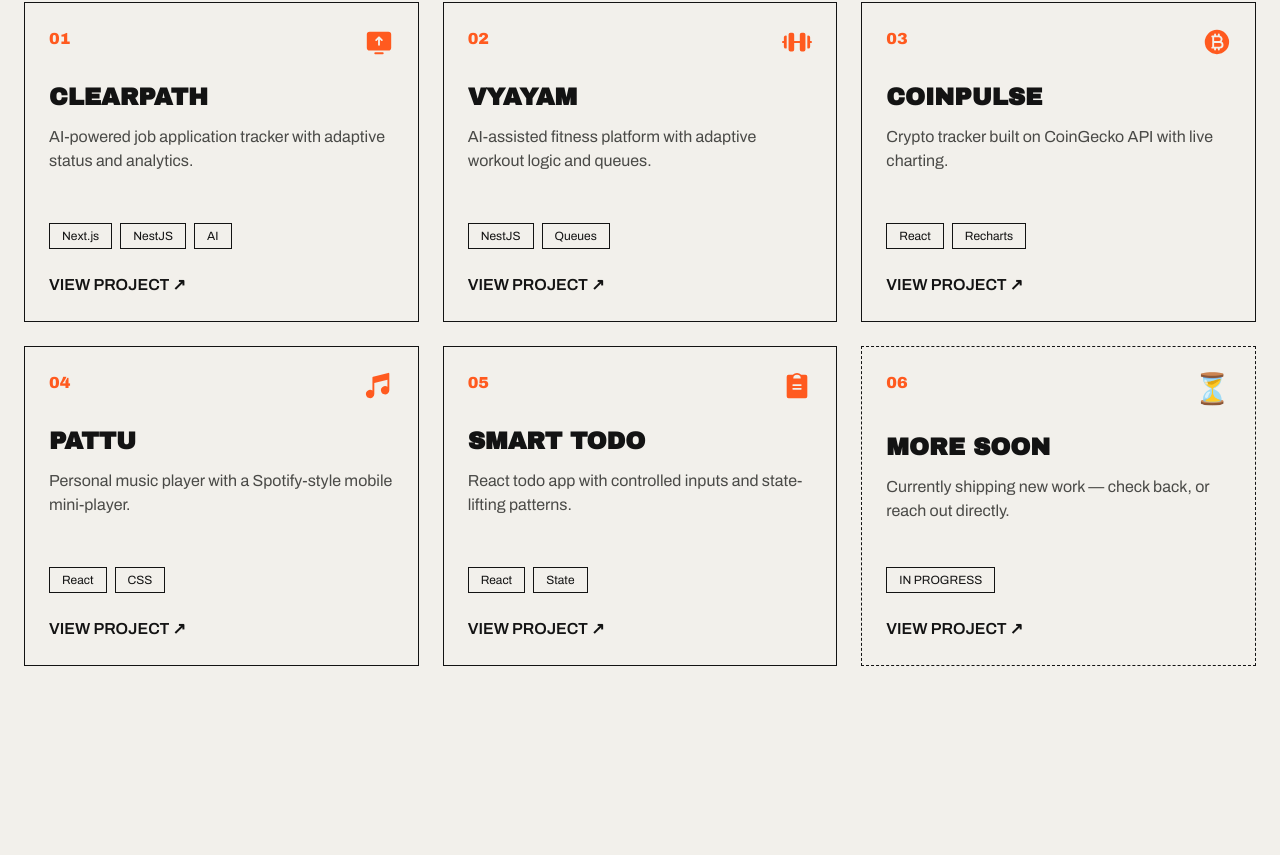
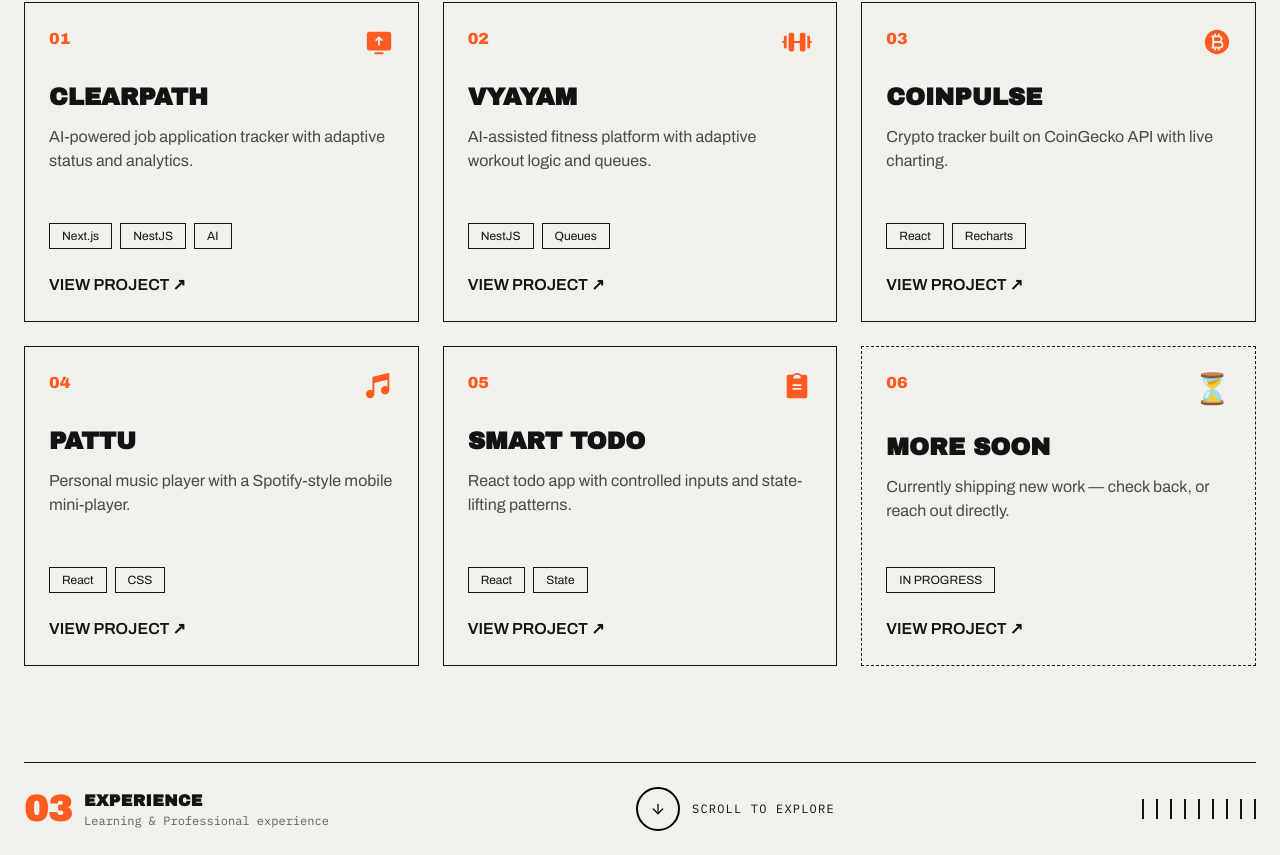
Before and after one commit to sarathkpreman/portfolio, a React app: page / in a window 1280 px wide. Shown: the part 1977-2832 px from the top of the page. Before the commit the page ends 2715 px from the top, so only its background shows below. Built offline with nearby package versions, Linux system fonts and the light colour scheme; the HTML template or start-up script is replaced by a standard one.

Commit message:
Added Works footer

```diff
--- a/src/App.jsx
+++ b/src/App.jsx
@@ -25,6 +25,10 @@ function App() {
         </div>
 
         <Works />
+         <div className="container mx-auto px-5 sm:px-6">
+          <hr className="mt-6 border-t border-foreground" />
+          <SectionFooter number={"03"} title={"experience"} description={"Learning & Professional experience"} nextSectionId="works" />
+        </div>
 
         <Certificates />
 
```
